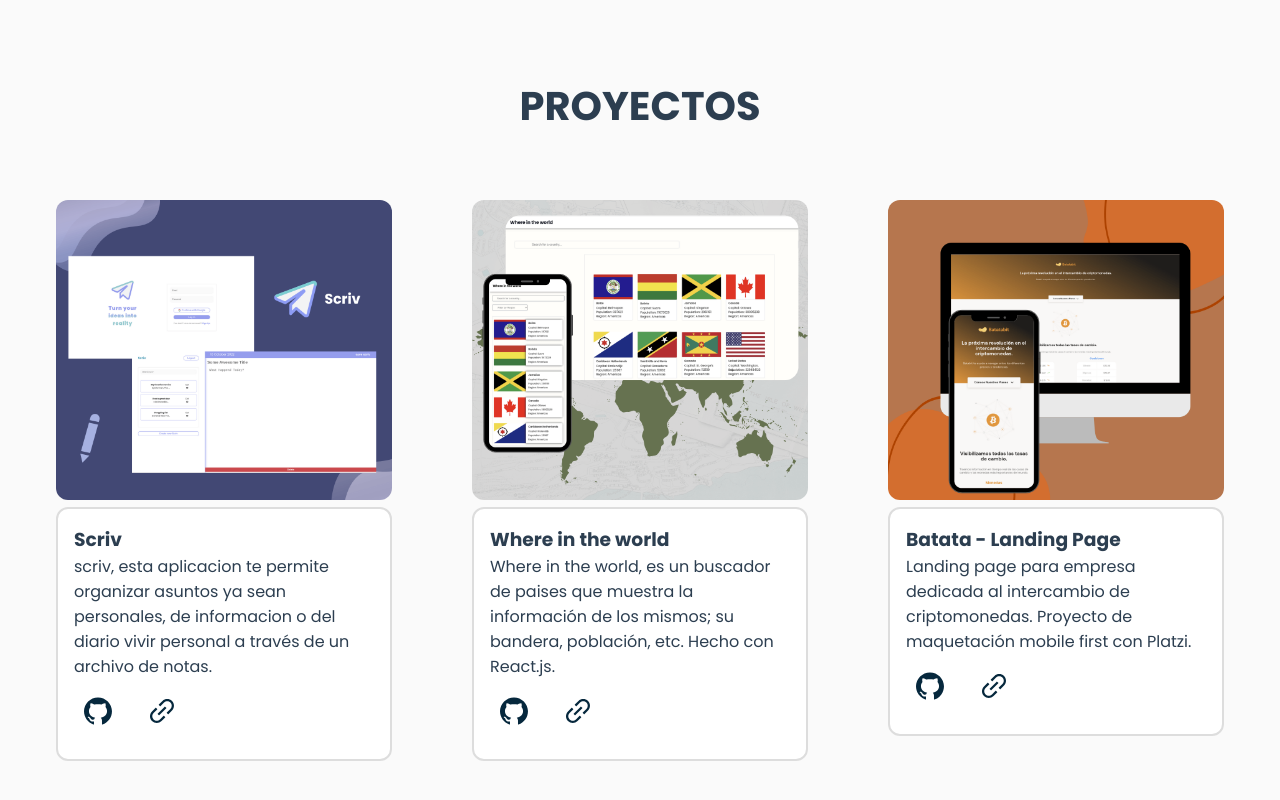
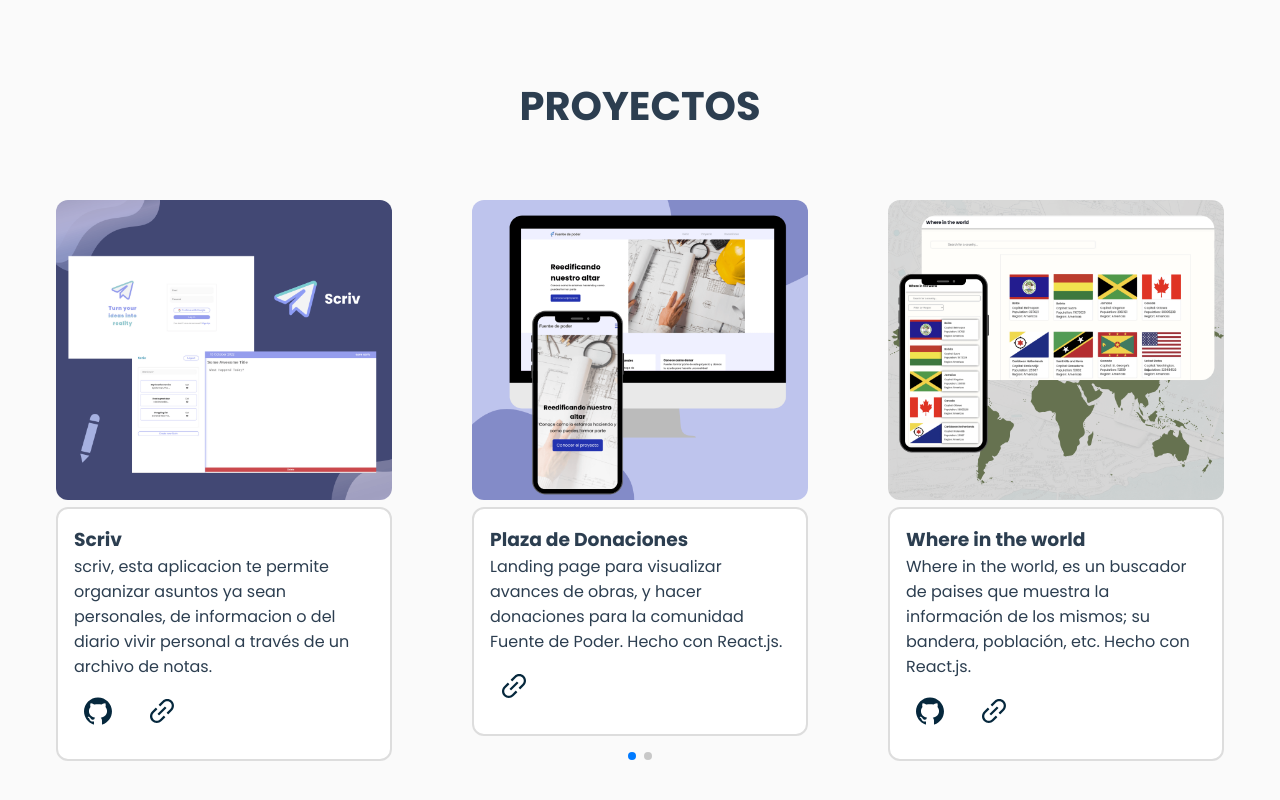
Before and after one commit to aEdgar22/my-portfolio, a React (Create React App) app: page / in a window 1280 px wide. Shown: the part 1700-2500 px from the top of the page. Built offline with nearby package versions, Linux system fonts and the light colour scheme.

Commit message:
add/nuevo proyecto a la seccion

```diff
--- a/src/components/portfolio/Portfolio.jsx
+++ b/src/components/portfolio/Portfolio.jsx
@@ -10,7 +10,7 @@ import { PortfolioStyled } from "./portfolioStyles";
 import { useAos } from "../../hooks/useAos";
 
 export const Portfolio = () => {
-  useAos(1500)
+  useAos(1500);
   return (
     <PortfolioStyled id="portfolio" className="container" data-aos="fade-up">
       <h2 className="section__title">PROYECTOS</h2>
@@ -49,9 +49,14 @@ export const Portfolio = () => {
                 <p>{description}</p>
 
                 <div className="project_links-container">
-                  <a href={links.github} target="_blank" rel="noreferrer">
-                    <AiOutlineGithub className="project__links-icon" />
-                  </a>
+                  {links.github ? (
+                    <a href={links.github} target="_blank" rel="noreferrer">
+                      <AiOutlineGithub className="project__links-icon" />
+                    </a>
+                  ) : (
+                    ""
+                  )}
+
                   <a href={links.production} target="_blank" rel="noreferrer">
                     <AiOutlineLink className="project__links-icon" />
                   </a>
--- a/src/dataProjects/data.js
+++ b/src/dataProjects/data.js
@@ -1,6 +1,7 @@
 import imgCounty from "../assets/country-app.png";
 import imgScriv from "../assets/Scriv.png";
 import imgBatata from "../assets/batata.png";
+import fuentePoder from "../assets/fuente_poder.png";
 
 export const data = [
   {
@@ -16,6 +17,16 @@ export const data = [
   },
   {
     id: 2,
+    title: "Plaza de Donaciones",
+    description:
+      "Landing page para visualizar avances de obras, y hacer donaciones para la comunidad Fuente de Poder. Hecho con React.js.",
+    img: fuentePoder,
+    links: {
+      production: "https://pdromoreno7.github.io/church-plaza-donaciones/",
+    },
+  },
+  {
+    id: 3,
     title: "Where in the world",
     description:
       "Where in the world, es un buscador de paises que muestra la información de los mismos; su bandera, población, etc. Hecho con React.js.",
@@ -26,7 +37,7 @@ export const data = [
     },
   },
   {
-    id: 3,
+    id: 4,
     title: "Batata - Landing Page",
     description:
       "Landing page para empresa dedicada al intercambio de criptomonedas. Proyecto de maquetación mobile first con Platzi.",
```
Also changed, not shown: src/assets/fuente_poder.png (added).
